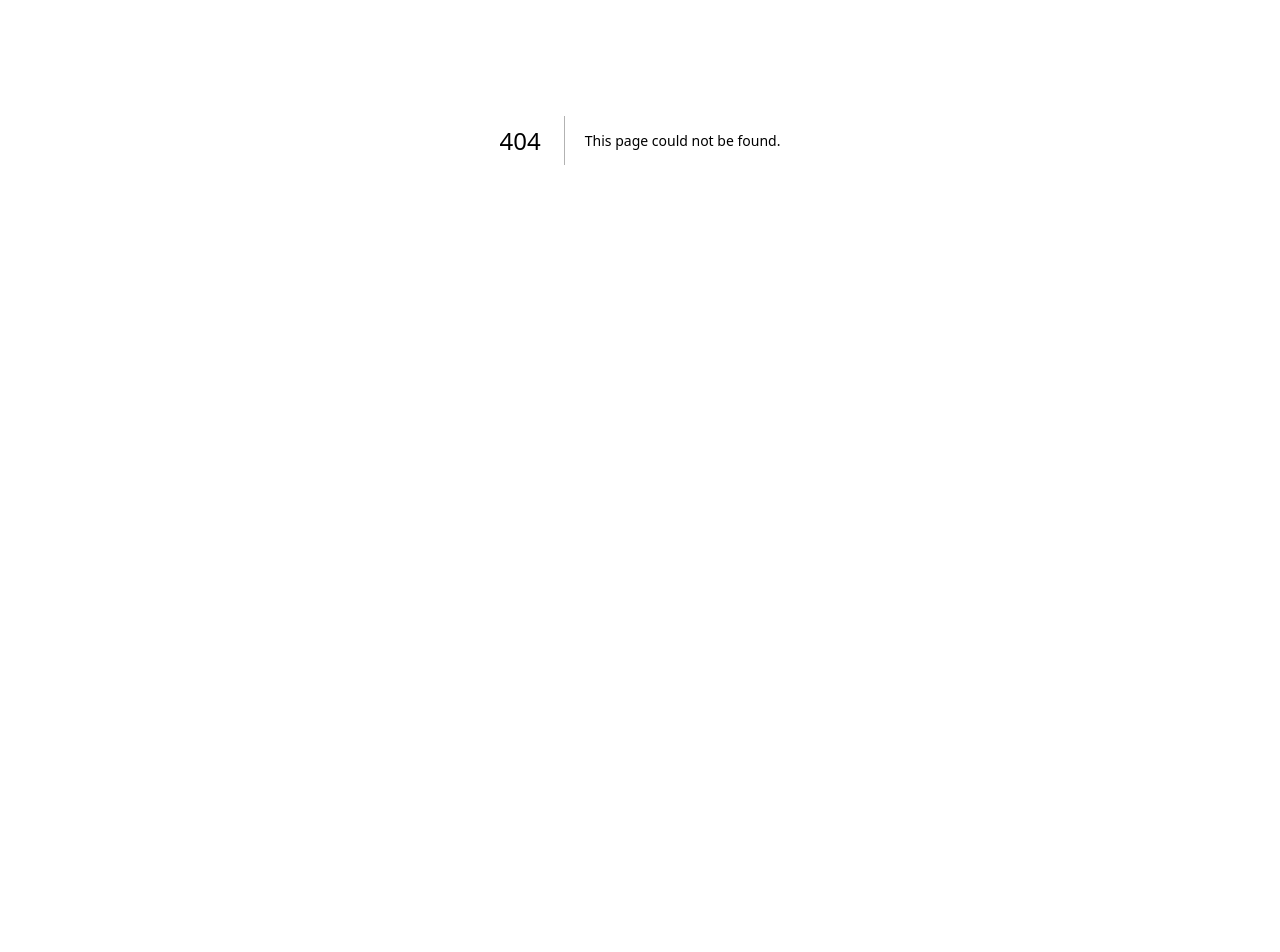
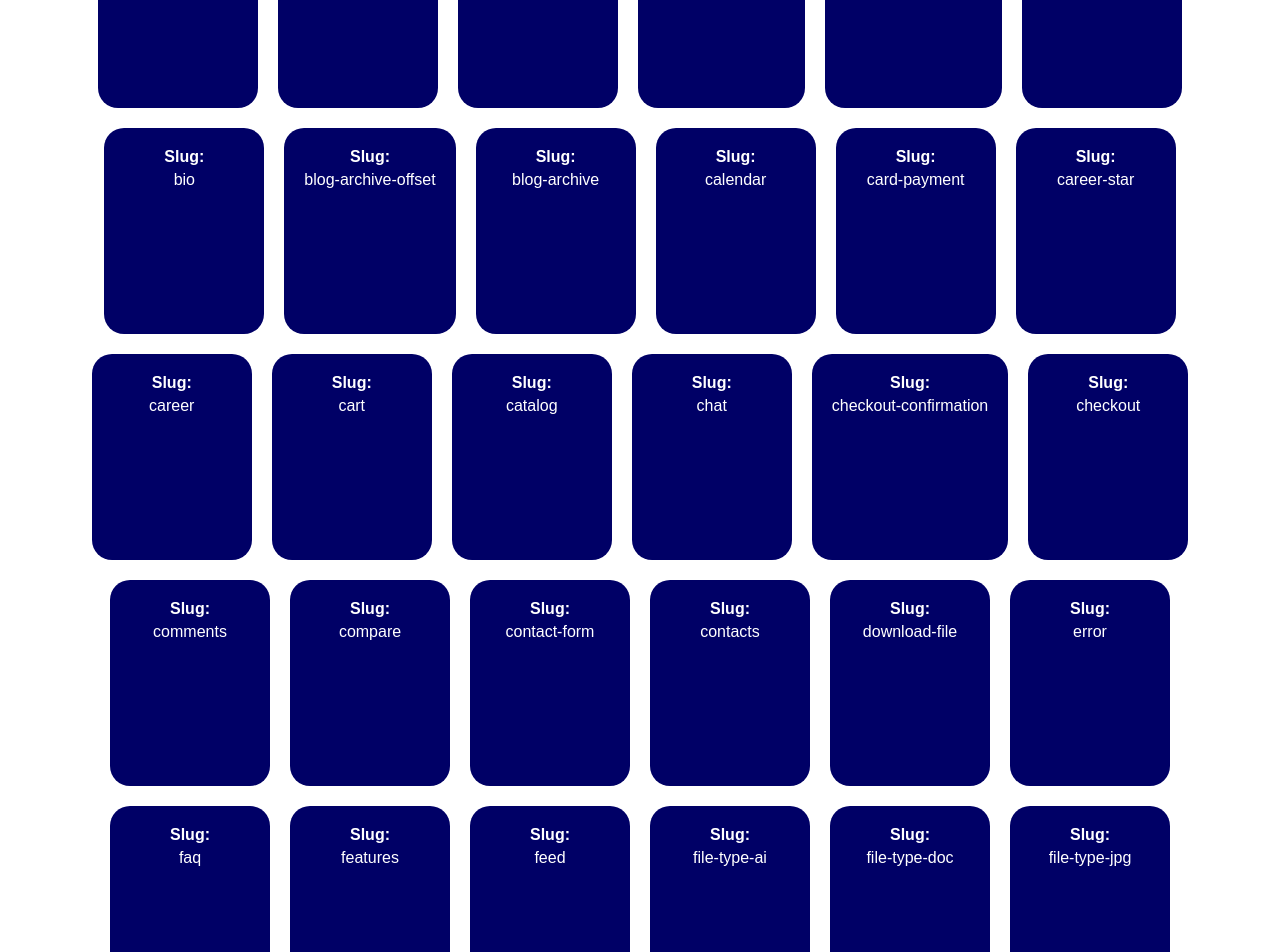
Before and after one commit to carbondigitalus/flowster-visual-sitemap, a Next.js app: page /cards in a window 1280 px wide. Before the commit this address had no page. Shown: the part 260-1212 px from the top of the page. Before the commit the page ends 800 px from the top, so only its background shows below. Built offline with nearby package versions, Linux system fonts and the light colour scheme.

Commit message:
create page for all icons

```diff
--- /dev/null
+++ b/src/pages/cards.tsx
@@ -0,0 +1,100 @@
+// NPM Modules
+import Head from 'next/head';
+import React from 'react';
+
+// Custom Modules
+import { Icon } from '@/components/icon';
+
+export default class Cards extends React.Component {
+  render() {
+    return (
+      <>
+        <Head>
+          <title>Google Salience Tool</title>
+        </Head>
+        <main className='main'>
+          <div className='center'>
+            <h1>Card Icon Options</h1>
+          </div>
+          <div className='form-wrapper'></div>
+          <div className='grid'>
+            <Icon type='about' />
+            <Icon type='address' />
+            <Icon type='alert' />
+            <Icon type='article-left-sidebar' />
+            <Icon type='article-right-sidebar' />
+            <Icon type='article' />
+            <Icon type='bio' />
+            <Icon type='blog-archive-offset' />
+            <Icon type='blog-archive' />
+            <Icon type='calendar' />
+            <Icon type='card-payment' />
+            <Icon type='career-star' />
+            <Icon type='career' />
+            <Icon type='cart' />
+            <Icon type='catalog' />
+            <Icon type='chat' />
+            <Icon type='checkout-confirmation' />
+            <Icon type='checkout' />
+            <Icon type='comments' />
+            <Icon type='compare' />
+            <Icon type='contact-form' />
+            <Icon type='contacts' />
+            <Icon type='download-file' />
+            <Icon type='error' />
+            <Icon type='faq' />
+            <Icon type='features' />
+            <Icon type='feed' />
+            <Icon type='file-type-ai' />
+            <Icon type='file-type-doc' />
+            <Icon type='file-type-jpg' />
+            <Icon type='file-type-pdf' />
+            <Icon type='file-type-png' />
+            <Icon type='file-type-ppt' />
+            <Icon type='file-type-psd' />
+            <Icon type='file-type-sketch' />
+            <Icon type='file-type-svg' />
+            <Icon type='file-type-xls' />
+            <Icon type='files' />
+            <Icon type='gui' />
+            <Icon type='item' />
+            <Icon type='line-chart' />
+            <Icon type='login-form' />
+            <Icon type='main' />
+            <Icon type='modal' />
+            <Icon type='music-track-list' />
+            <Icon type='news-grid' />
+            <Icon type='news-list' />
+            <Icon type='no-image' />
+            <Icon type='order-details' />
+            <Icon type='order-history' />
+            <Icon type='page-404' />
+            <Icon type='page-500' />
+            <Icon type='page-deleted' />
+            <Icon type='page-empty' />
+            <Icon type='page-generic' />
+            <Icon type='page-landing' />
+            <Icon type='page-tech-details' />
+            <Icon type='photo-gallery' />
+            <Icon type='pie-chart' />
+            <Icon type='portfolio' />
+            <Icon type='pricing-tiers' />
+            <Icon type='project' />
+            <Icon type='register-form' />
+            <Icon type='search-results' />
+            <Icon type='services' />
+            <Icon type='sitemap' />
+            <Icon type='social-linkedin' />
+            <Icon type='success' />
+            <Icon type='team' />
+            <Icon type='timeline' />
+            <Icon type='upload-file' />
+            <Icon type='video-player' />
+            <Icon type='video' />
+            <Icon type='wishlist' />
+          </div>
+        </main>
+      </>
+    );
+  }
+}
```
